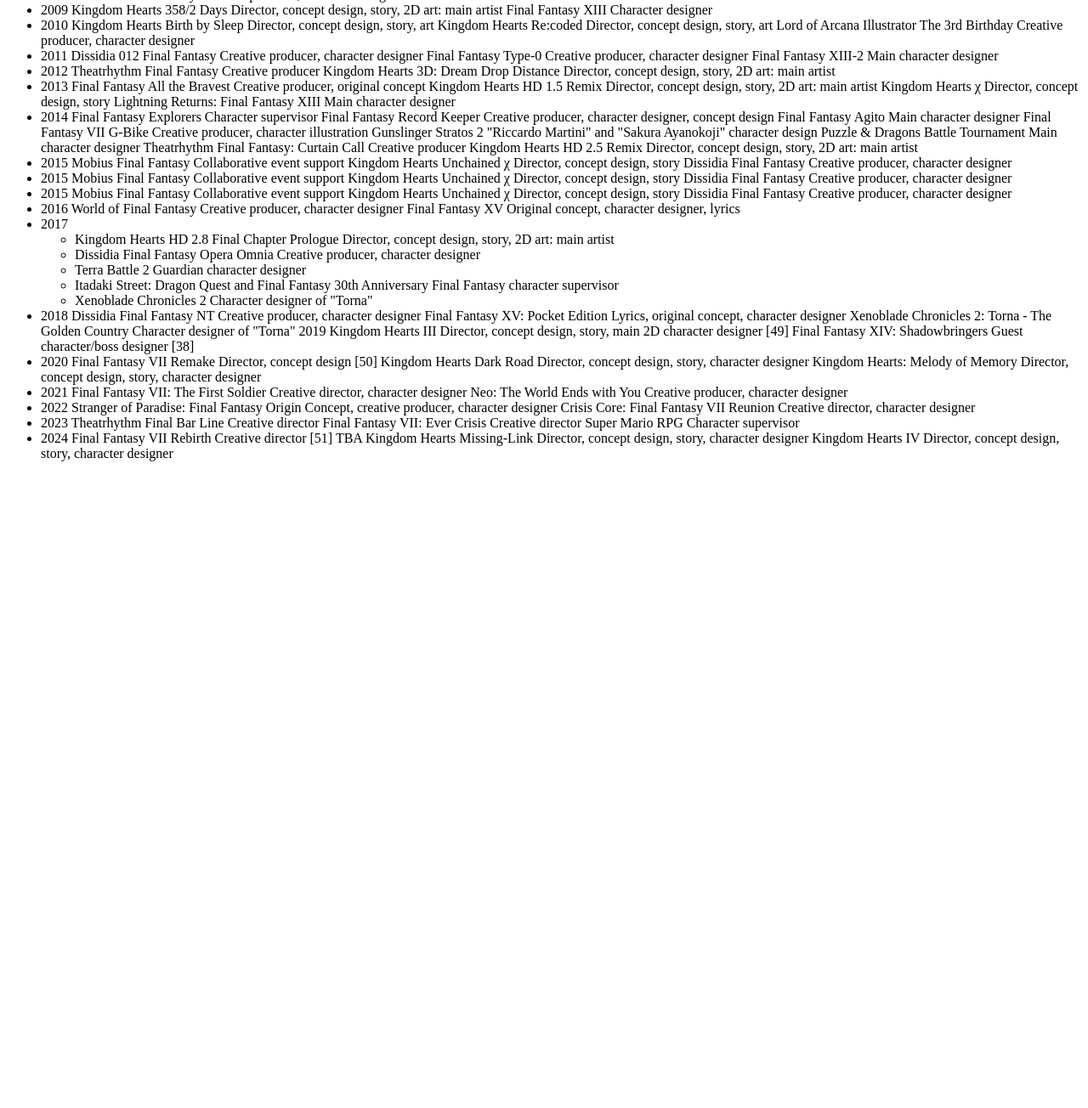
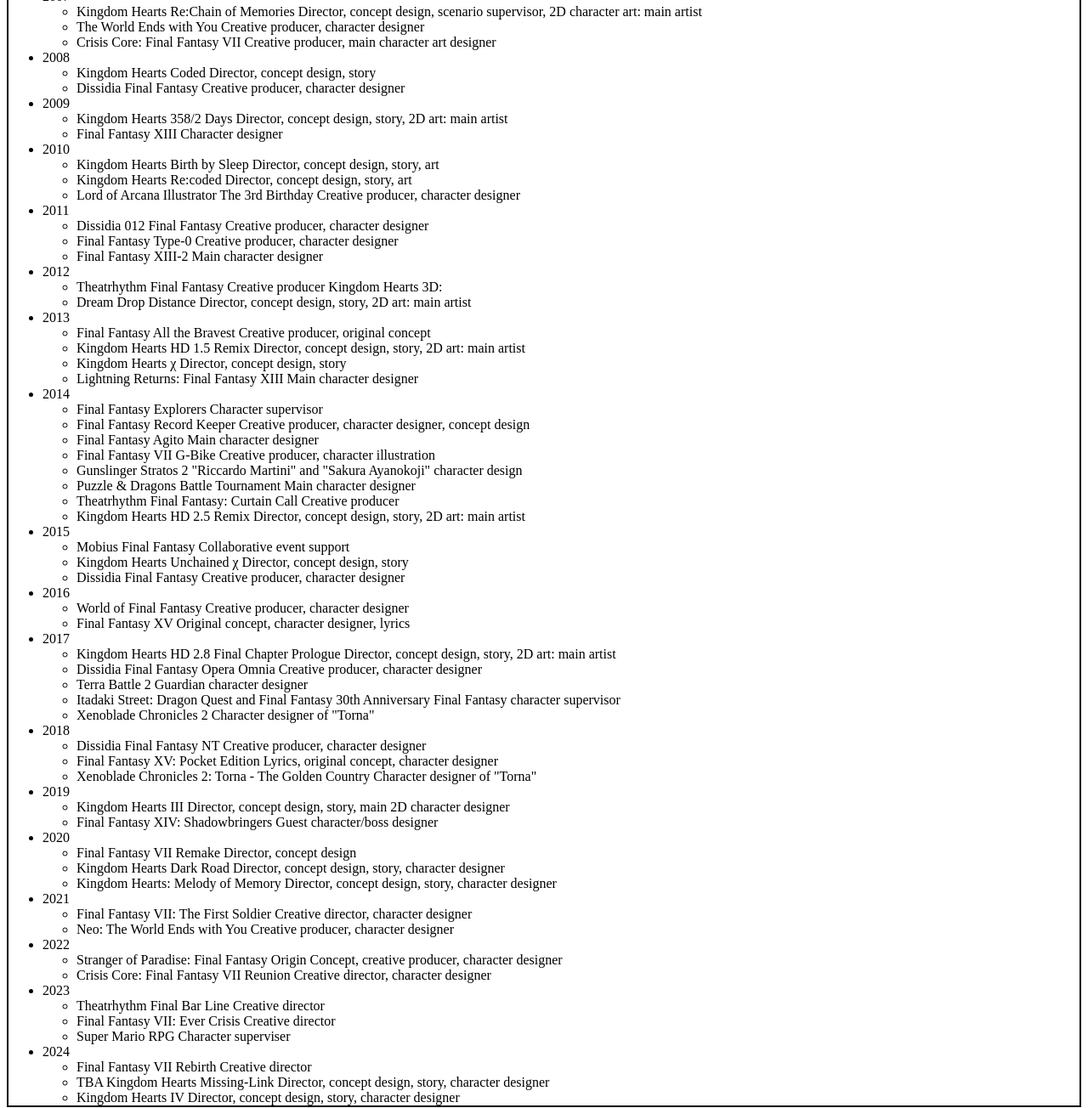
Before and after one commit to rusrap3547/tributePage, a plain HTML site: page index.html in a window 1280 px wide. Shown: the part 1239-2543 px from the top of the page at 85% size. Before the commit the page ends 1798 px from the top, so only its background shows below. Drawn offline with Linux system fonts and the light colour scheme.

Commit message:
finished skeleton

```diff
--- a/index.html
+++ b/index.html
@@ -37,10 +37,20 @@
 			- Tetsuya Nomura
 		</p>
 		<h2 id="listStart">Timeline</h2>
+		<ul id="masterList">
+			<li class="timelineYear">
+				1991
 				<ul>
-			<li>1991 Final Fantasy IV Debugger</li>
-			<li>1992 Final Fantasy V Battle graphics design, monster designs</li>
-			<li>
+					<li>Final Fantasy IV Debugger</li>
+				</ul>
+			</li>
+			<li class="timelineYear">
+				1992
+				<ul>
+					<li>Final Fantasy V Battle graphics design, monster designs</li>
+				</ul>
+			</li>
+			<li class="timelineYear">
 				1994
 				<ul>
 					<li>
@@ -50,15 +60,14 @@
 					<li>Live A Live Tosa-ben translation</li>
 				</ul>
 			</li>
-			<li>
+			<li class="timelineYear">
 				1995
 				<ul>
 					<li>Front Mission Graphic designer</li>
 					<li>Chrono Trigger Field graphics</li>
 				</ul>
 			</li>
-
-			<li>
+			<li class="timelineYear">
 				1996
 				<ul>
 					<li>DynamiTracer Concept design</li>
@@ -68,13 +77,33 @@
 					</li>
 				</ul>
 			</li>
+			<li class="timelineYear">
+				1997
+				<ul>
 					<li>
-				1997 Final Fantasy VII Character design, battle visual director,
-				original story (with Hironobu Sakaguchi)
+						Final Fantasy VII Character design, battle visual director, original
+						story (with Hironobu Sakaguchi)
 					</li>
-			<li>1999 Final Fantasy VIII Character design, battle visual director</li>
-			<li>2000 The Bouncer Character designer</li>
-			<li>2001 Final Fantasy X Character designer</li>
+				</ul>
+			</li>
+			<li>
+				1999
+				<ul>
+					<li>Final Fantasy VIII Character design, battle visual director</li>
+				</ul>
+			</li>
+			<li>
+				2000
+				<ul>
+					<li>The Bouncer Character designer</li>
+				</ul>
+			</li>
+			<li>
+				2001
+				<ul>
+					<li>Final Fantasy X Character designer</li>
+				</ul>
+			</li>
 			<li>
 				2002
 				<ul>
@@ -145,60 +174,103 @@
 				</ul>
 			</li>
 			<li>
-				2009 Kingdom Hearts 358/2 Days Director, concept design, story, 2D art:
-				main artist Final Fantasy XIII Character designer
+				2009
+				<ul>
+					<li>
+						Kingdom Hearts 358/2 Days Director, concept design, story, 2D art:
+						main artist
+					</li>
+					<li>Final Fantasy XIII Character designer</li>
+				</ul>
 			</li>
 			<li>
-				2010 Kingdom Hearts Birth by Sleep Director, concept design, story, art
-				Kingdom Hearts Re:coded Director, concept design, story, art Lord of
-				Arcana Illustrator The 3rd Birthday Creative producer, character
-				designer
+				2010
+				<ul>
+					<li>
+						Kingdom Hearts Birth by Sleep Director, concept design, story, art
+					</li>
+					<li>Kingdom Hearts Re:coded Director, concept design, story, art</li>
+					<li>
+						Lord of Arcana Illustrator The 3rd Birthday Creative producer,
+						character designer
+					</li>
+				</ul>
 			</li>
 			<li>
-				2011 Dissidia 012 Final Fantasy Creative producer, character designer
-				Final Fantasy Type-0 Creative producer, character designer Final Fantasy
-				XIII-2 Main character designer
+				2011
+				<ul>
+					<li>
+						Dissidia 012 Final Fantasy Creative producer, character designer
+					</li>
+					<li>Final Fantasy Type-0 Creative producer, character designer</li>
+					<li>Final Fantasy XIII-2 Main character designer</li>
+				</ul>
 			</li>
 			<li>
-				2012 Theatrhythm Final Fantasy Creative producer Kingdom Hearts 3D:
-				Dream Drop Distance Director, concept design, story, 2D art: main artist
+				2012
+				<ul>
+					<li>
+						Theatrhythm Final Fantasy Creative producer Kingdom Hearts 3D:
 					</li>
 					<li>
-				2013 Final Fantasy All the Bravest Creative producer, original concept
-				Kingdom Hearts HD 1.5 Remix Director, concept design, story, 2D art:
-				main artist Kingdom Hearts χ Director, concept design, story Lightning
-				Returns: Final Fantasy XIII Main character designer
+						Dream Drop Distance Director, concept design, story, 2D art: main
+						artist
+					</li>
+				</ul>
 			</li>
 			<li>
-				2014 Final Fantasy Explorers Character supervisor Final Fantasy Record
-				Keeper Creative producer, character designer, concept design Final
-				Fantasy Agito Main character designer Final Fantasy VII G-Bike Creative
-				producer, character illustration Gunslinger Stratos 2 "Riccardo Martini"
-				and "Sakura Ayanokoji" character design Puzzle & Dragons Battle
-				Tournament Main character designer Theatrhythm Final Fantasy: Curtain
-				Call Creative producer Kingdom Hearts HD 2.5 Remix Director, concept
-				design, story, 2D art: main artist
+				2013
+				<ul>
+					<li>
+						Final Fantasy All the Bravest Creative producer, original concept
 					</li>
 					<li>
-				2015 Mobius Final Fantasy Collaborative event support Kingdom Hearts
-				Unchained χ Director, concept design, story Dissidia Final Fantasy
-				Creative producer, character designer
+						Kingdom Hearts HD 1.5 Remix Director, concept design, story, 2D art:
+						main artist
+					</li>
+					<li>Kingdom Hearts χ Director, concept design, story</li>
+					<li>Lightning Returns: Final Fantasy XIII Main character designer</li>
+				</ul>
 			</li>
 			<li>
-				2015 Mobius Final Fantasy Collaborative event support Kingdom Hearts
-				Unchained χ Director, concept design, story Dissidia Final Fantasy
-				Creative producer, character designer
+				2014
+				<ul>
+					<li>Final Fantasy Explorers Character supervisor</li>
+					<li>
+						Final Fantasy Record Keeper Creative producer, character designer,
+						concept design
+					</li>
+					<li>Final Fantasy Agito Main character designer</li>
+					<li>
+						Final Fantasy VII G-Bike Creative producer, character illustration
 					</li>
 					<li>
-				2015 Mobius Final Fantasy Collaborative event support Kingdom Hearts
-				Unchained χ Director, concept design, story Dissidia Final Fantasy
-				Creative producer, character designer
+						Gunslinger Stratos 2 "Riccardo Martini" and "Sakura Ayanokoji"
+						character design
+					</li>
+					<li>Puzzle & Dragons Battle Tournament Main character designer</li>
+					<li>Theatrhythm Final Fantasy: Curtain Call Creative producer</li>
+					<li>
+						Kingdom Hearts HD 2.5 Remix Director, concept design, story, 2D art:
+						main artist
+					</li>
+				</ul>
 			</li>
 			<li>
-				2016 World of Final Fantasy Creative producer, character designer Final
-				Fantasy XV Original concept, character designer, lyrics
+				2015
+				<ul>
+					<li>Mobius Final Fantasy Collaborative event support</li>
+					<li>Kingdom Hearts Unchained χ Director, concept design, story</li>
+					<li>Dissidia Final Fantasy Creative producer, character designer</li>
+				</ul>
 			</li>
-
+			<li>
+				2016
+				<ul>
+					<li>World of Final Fantasy Creative producer, character designer</li>
+					<li>Final Fantasy XV Original concept, character designer, lyrics</li>
+				</ul>
+			</li>
 			<li>
 				2017
 				<ul>
@@ -210,48 +282,102 @@
 						Dissidia Final Fantasy Opera Omnia Creative producer, character
 						designer
 					</li>
-
 					<li>Terra Battle 2 Guardian character designer</li>
 					<li>
 						Itadaki Street: Dragon Quest and Final Fantasy 30th Anniversary
 						Final Fantasy character supervisor
 					</li>
-
 					<li>Xenoblade Chronicles 2 Character designer of "Torna"</li>
 				</ul>
 			</li>
 			<li>
-				2018 Dissidia Final Fantasy NT Creative producer, character designer
-				Final Fantasy XV: Pocket Edition Lyrics, original concept, character
-				designer Xenoblade Chronicles 2: Torna - The Golden Country Character
-				designer of "Torna" 2019 Kingdom Hearts III Director, concept design,
-				story, main 2D character designer [49] Final Fantasy XIV: Shadowbringers
-				Guest character/boss designer [38]
+				2018
+				<ul>
+					<li>
+						Dissidia Final Fantasy NT Creative producer, character designer
 					</li>
 					<li>
-				2020 Final Fantasy VII Remake Director, concept design [50] Kingdom
-				Hearts Dark Road Director, concept design, story, character designer
+						Final Fantasy XV: Pocket Edition Lyrics, original concept, character
+						designer
+					</li>
+					<li>
+						Xenoblade Chronicles 2: Torna - The Golden Country Character
+						designer of "Torna"
+					</li>
+				</ul>
+			</li>
+			<li>
+				2019
+				<ul>
+					<li>
+						Kingdom Hearts III Director, concept design, story, main 2D
+						character designer
+					</li>
+					<li>
+						Final Fantasy XIV: Shadowbringers Guest character/boss designer
+					</li>
+				</ul>
+			</li>
+			<li>
+				2020
+				<ul>
+					<li>Final Fantasy VII Remake Director, concept design</li>
+					<li>
+						Kingdom Hearts Dark Road Director, concept design, story, character
+						designer
+					</li>
+					<li>
 						Kingdom Hearts: Melody of Memory Director, concept design, story,
 						character designer
 					</li>
+				</ul>
+			</li>
 			<li>
-				2021 Final Fantasy VII: The First Soldier Creative director, character
-				designer Neo: The World Ends with You Creative producer, character
+				2021
+				<ul>
+					<li>
+						Final Fantasy VII: The First Soldier Creative director, character
 						designer
 					</li>
 					<li>
-				2022 Stranger of Paradise: Final Fantasy Origin Concept, creative
-				producer, character designer Crisis Core: Final Fantasy VII Reunion
-				Creative director, character designer
+						Neo: The World Ends with You Creative producer, character designer
+					</li>
+				</ul>
 			</li>
 			<li>
-				2023 Theatrhythm Final Bar Line Creative director Final Fantasy VII:
-				Ever Crisis Creative director Super Mario RPG Character supervisor
+				2022
+				<ul>
+					<li>
+						Stranger of Paradise: Final Fantasy Origin Concept, creative
+						producer, character designer
 					</li>
 					<li>
-				2024 Final Fantasy VII Rebirth Creative director [51] TBA Kingdom Hearts
-				Missing-Link Director, concept design, story, character designer Kingdom
-				Hearts IV Director, concept design, story, character designer
+						Crisis Core: Final Fantasy VII Reunion Creative director, character
+						designer
+					</li>
+				</ul>
+			</li>
+			<li>
+				2023
+				<ul>
+					<li>Theatrhythm Final Bar Line Creative director</li>
+					<li>Final Fantasy VII: Ever Crisis Creative director</li>
+					<li>Super Mario RPG Character superviser</li>
+				</ul>
+			</li>
+			<li>
+				2024
+				<ul>
+					<li>Final Fantasy VII Rebirth Creative director</li>
+					<li>
+						TBA Kingdom Hearts Missing-Link Director, concept design, story,
+						character designer
+					</li>
+					<li>
+						Kingdom Hearts IV Director, concept design, story, character
+						designer
+					</li>
+				</ul>
 			</li>
 		</ul>
 	</body>
--- a/style.css
+++ b/style.css
@@ -0,0 +1,6 @@
+.timelineYear {
+	background-color: aqua;
+}
+#masterList {
+	border: 2px solid black;
+}
```
Lines whose indentation alone changed are shown as unchanged.
